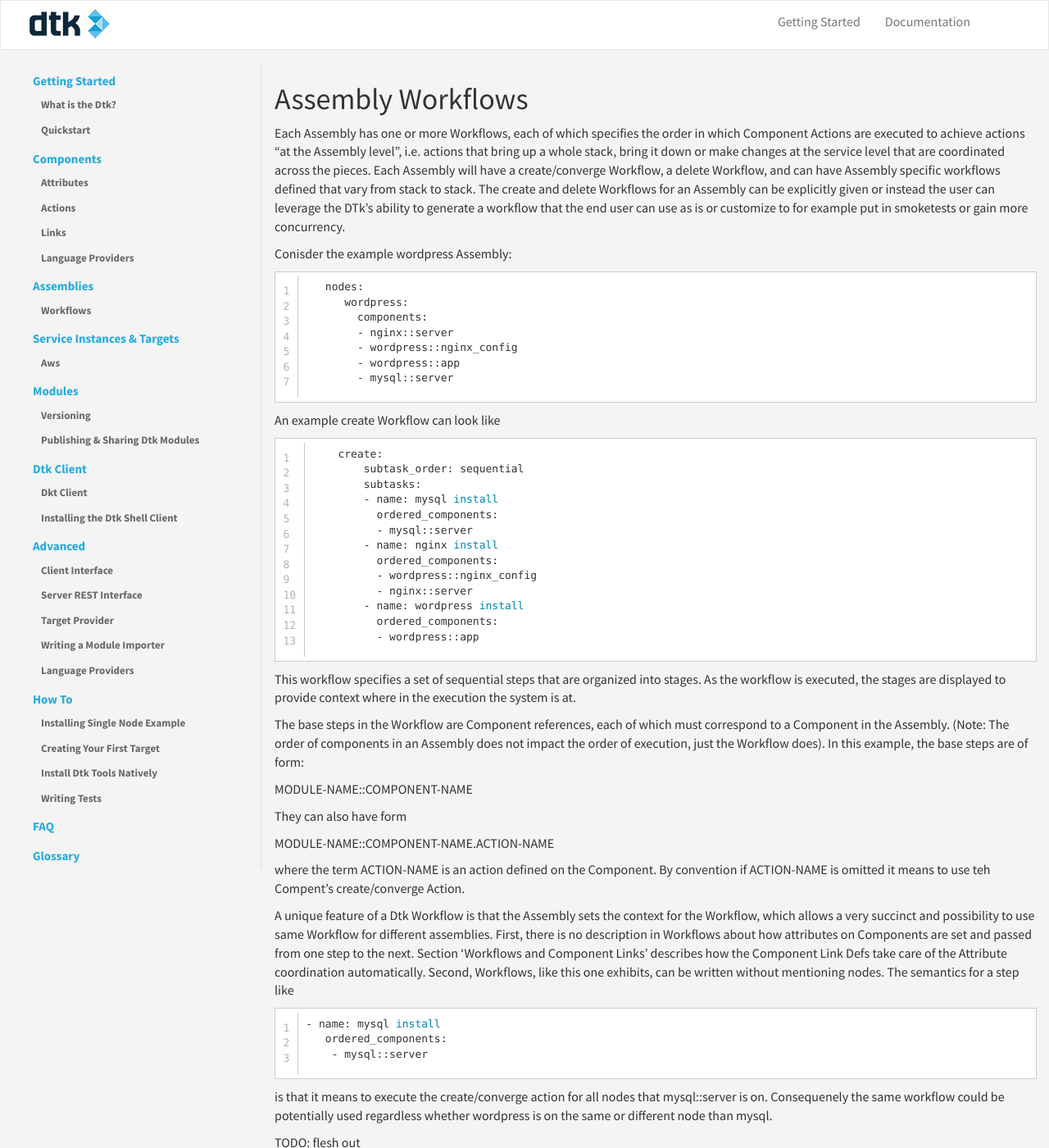
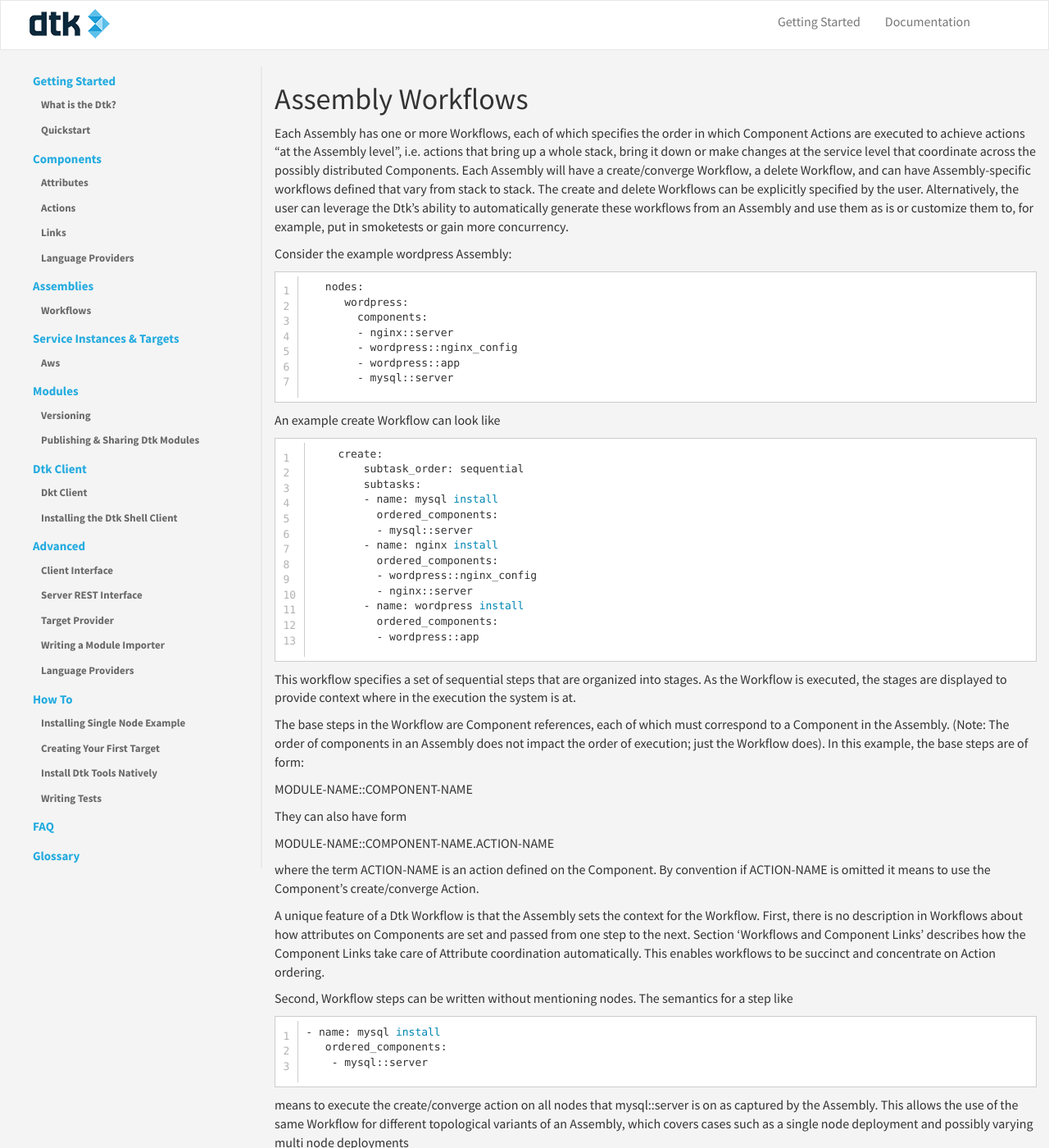
Before and after one commit to dtk/dtk-docs-v1, a Jekyll site: the page built from _assemblies/workflows.md, in a window 1280 px wide and 1400 px high. Shown: the whole window at 82% size. Built offline with Jekyll 4.4.1, drawn with Linux system fonts in a browser that asks for light colours; some of the changed text lies outside the part shown.

Commit message:
update to workflow section

```diff
--- a/_assemblies/workflows.md
+++ b/_assemblies/workflows.md
@@ -5,9 +5,9 @@ order: 1
 
 # Assembly Workflows
 
-Each Assembly has one or more Workflows, each of which specifies the order in which Component Actions are executed to achieve actions “at the Assembly level”, i.e. actions that bring up a whole stack, bring it down or make changes at the service level that are coordinated across the pieces. Each Assembly will have a create/converge Workflow, a delete Workflow, and can have Assembly specific workflows defined that vary from stack to stack. The create and delete Workflows for an Assembly can be explicitly given or instead the user can leverage the DTk’s ability to generate a workflow that the end user can use as is or customize to for example put in smoketests or gain more concurrency.
+Each Assembly has one or more Workflows, each of which specifies the order in which Component Actions are executed to achieve actions “at the Assembly level”, i.e. actions that bring up a whole stack, bring it down or make changes at the service level that coordinate across the possibly distributed Components. Each Assembly will have a create/converge Workflow, a delete Workflow, and can have Assembly-specific workflows defined that vary from stack to stack. The create and delete Workflows can be explicitly specified by the user. Alternatively, the user can leverage the Dtk’s ability to automatically generate these workflows from an Assembly and use them as is or customize them to, for example, put in smoketests or gain more concurrency.
 
-Conisder the example wordpress Assembly:
+Consider the example wordpress Assembly:
 {% highlight bash linenos %}
    nodes:
       wordpress:
@@ -34,9 +34,9 @@ An example create Workflow can look like
           ordered_components:
           - wordpress::app
 {% endhighlight %}
-This workflow specifies a set of sequential steps that are organized into stages. As the workflow is executed, the stages are displayed to provide context where in the execution the system is at.
+This workflow specifies a set of sequential steps that are organized into stages. As the Workflow is executed, the stages are displayed to provide context where in the execution the system is at.
 
-The base steps in the Workflow are Component references, each of which must correspond to a Component in the Assembly. (Note: The order of components in an Assembly does not impact the order of execution, just the Workflow does). In this example, the base steps are of form:
+The base steps in the Workflow are Component references, each of which must correspond to a Component in the Assembly. (Note: The order of components in an Assembly does not impact the order of execution; just the Workflow does). In this example, the base steps are of form:
 
 {% raw %}
 MODULE-NAME::COMPONENT-NAME
@@ -45,15 +45,17 @@ They can also have form
 {% raw %}
 MODULE-NAME::COMPONENT-NAME.ACTION-NAME
 {% endraw %}
-where the term ACTION-NAME is an action defined on the Component. By convention if ACTION-NAME is omitted it means to use teh Compent's create/converge Action.
+where the term ACTION-NAME is an action defined on the Component. By convention if ACTION-NAME is omitted it means to use the Component’s create/converge Action.
 
-A unique feature of a Dtk Workflow is that the Assembly sets the context for the Workflow, which allows a very succinct and possibility to use same Workflow for different assemblies. First, there is no description in Workflows about how attributes on Components are set and passed from one step to the next. Section ‘Workflows and Component Links’ describes how the Component Link Defs take care of the Attribute coordination automatically. Second, Workflows, like this one exhibits, can be written without mentioning nodes. The semantics for a step like
+A unique feature of a Dtk Workflow is that the Assembly sets the context for the Workflow. First, there is no description in Workflows about how attributes on Components are set and passed from one step to the next. Section ‘Workflows and Component Links’ describes how the Component Links take care of Attribute coordination automatically. This enables workflows to be succinct and concentrate on Action ordering.
+
+Second, Workflow steps can be written without mentioning nodes. The semantics for a step like
 {% highlight bash linenos %}
 - name: mysql install
    ordered_components:
     - mysql::server
 {% endhighlight %}
-is that it means to execute the create/converge action for all nodes that mysql::server is on. Consequenely the same workflow could be potentially used regardless whether wordpress is on the same or different node than mysql.
+means to execute the create/converge action on all nodes that mysql::server is on as captured by the Assembly. This allows the use of the same Workflow for different topological variants of an Assembly, which covers cases such as a single node deployment and possibly varying multi node deployments
 
 TODO: flesh out
 
@@ -61,8 +63,10 @@ TODO: flesh out
 
 ### The delete Workflow
 
-### Temporal ordering with Sequential and Concurrent blcoks
+### Workflows and Component Links
 
-### How Assembly automatically handles paramter passing in workflow
+### Multi Node Workflows and Node Groups
 
-### Workflows with Node Groups
+### Temporal ordering with nested sequential and concurrent blocks
+
+### Intermixing deployment Actions and smoketest Actions
```
